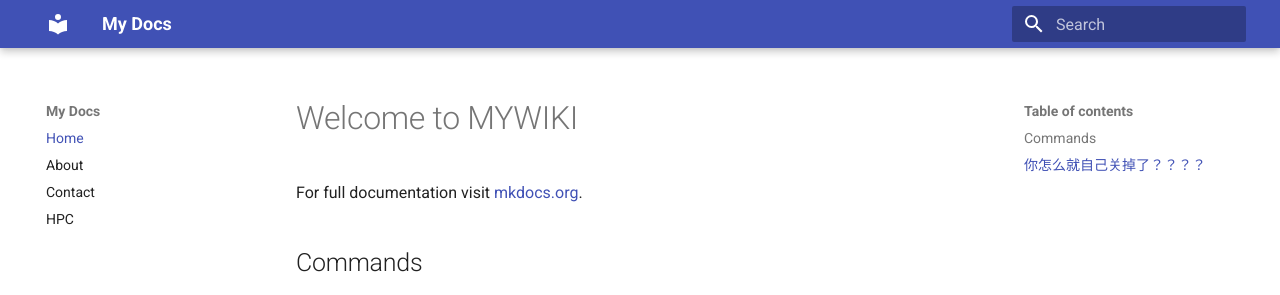
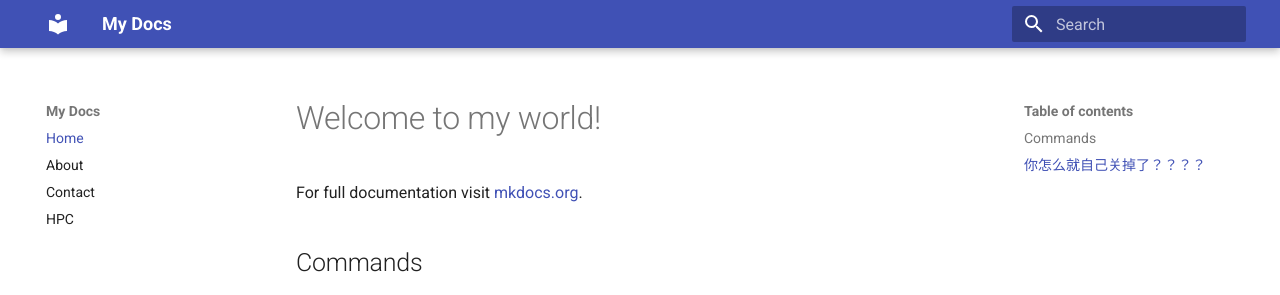
Before and after one commit to Gaiake/Gaiake.github.io, an MkDocs documentation site: the page built from docs/index.md, in a window 1280 px wide. Shown: the top 295 px of the page. Built offline with MkDocs 1.6.1 and Material for MkDocs 9.7.7, drawn with Linux system fonts in a browser that asks for light colours.

Commit message:
Update index.md

```diff
--- a/docs/index.md
+++ b/docs/index.md
@@ -1,4 +1,4 @@
-# Welcome to MYWIKI
+# Welcome to my world!
 
 For full documentation visit [mkdocs.org](https://www.mkdocs.org).
 
```
